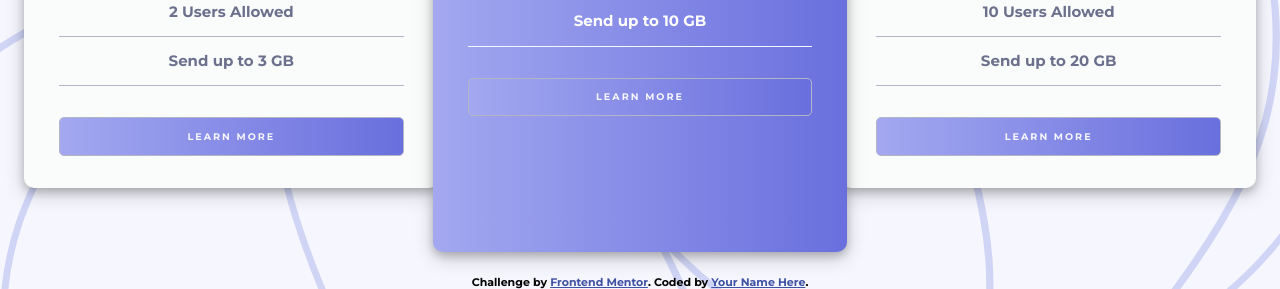
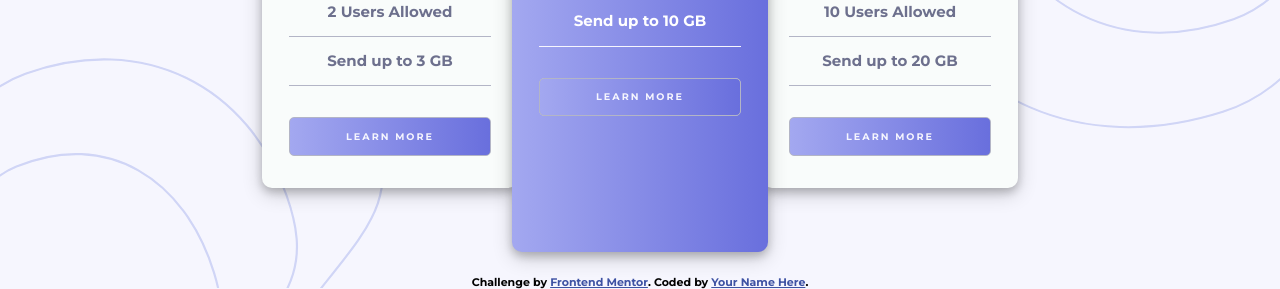
Before and after one commit to Aman-sgz/Pricing-Component-With-Toggle, a plain HTML site: page index.html in a window 1280 px wide. Shown: the part 545-834 px from the top of the page. Drawn offline with Linux system fonts and the light colour scheme; files whose address does not match are found by name.

Commit message:
Body multiple backgrounds

```diff
--- a/styles/styles.scss
+++ b/styles/styles.scss
@@ -30,9 +30,9 @@ body {
 
     @media screen and (min-width: 1200px) {
         background-image: url(../images/bg-top.svg), url(../images/bg-bottom.svg);
-        background-size: 100%, 100%;
         background-repeat: no-repeat, no-repeat;
-        background-position: 0 50%, 0 50%;
+        background-position: right top, left bottom;
+        background-size: 30%, 30%;
         background-color: $very_light_grayish_blue;
     }
 }
@@ -44,8 +44,9 @@ body {
     z-index: 100;
 
     @media screen and (min-width: 1200px){
+        display: flex;
         flex-direction: row;
-
+        justify-content: center;
     }
 }
 
@@ -64,7 +65,12 @@ body {
     border-radius: 10px;
     color: $grayish_blue;
     background-color: $white2;
+
+    @media screen and (min-width: 1200px) {
+        width: 20%;
+    }
 }
+
 
 .section-professional {
     background-image: linear-gradient(to right, hsl(236, 72%, 79%), hsl(237, 63%, 64%));
@@ -73,7 +79,7 @@ body {
     @media screen and (min-width: 1200px) {
         height: 70vh;
         padding-top: 2.5rem;
-        margin-left: -30px;
+        margin-left: -30px; //trasnlateX ?
         margin-right: -30px;
         z-index: 100;
     }
```
Also changed, not shown: styles/styles.css, 1 other file.
